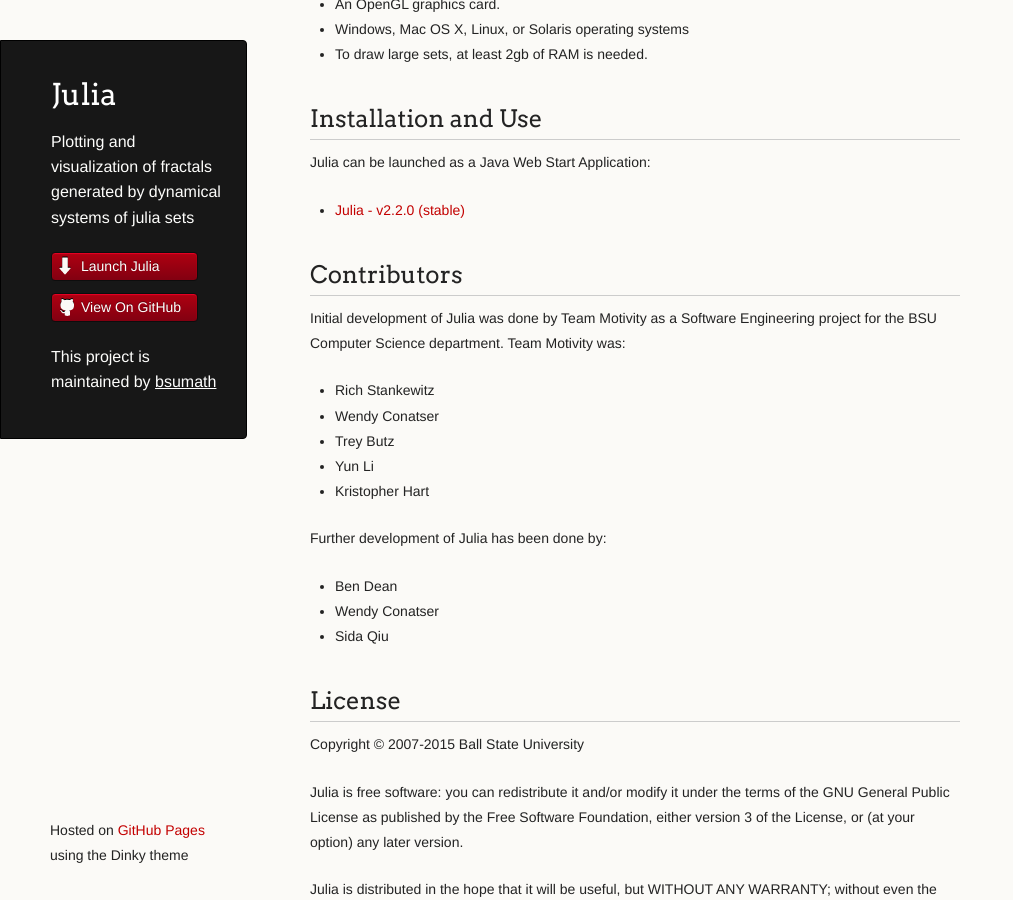
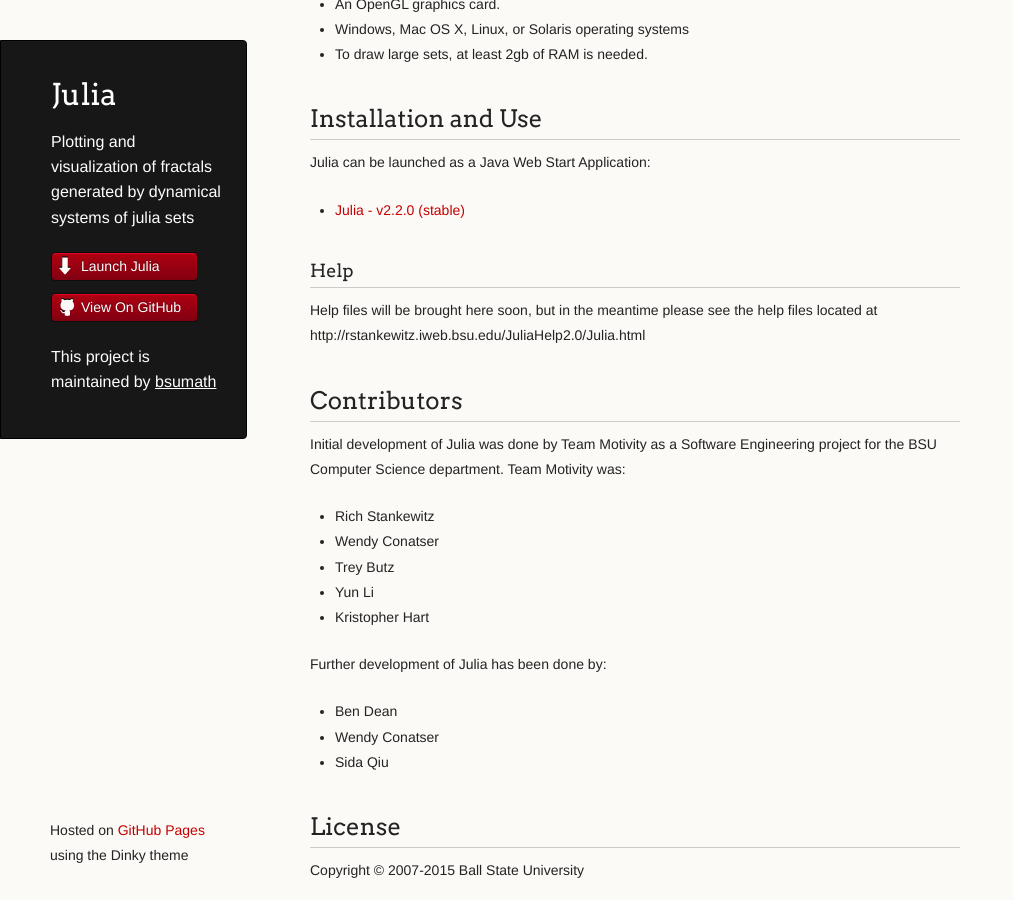
Before and after one commit to bsumath/julia, a Jekyll site: the page built from index.md, in a window 1280 px wide and 900 px high, scrolled down 561 px. Shown: the whole window, without its empty margins (0-1013 px from the left). Built offline with Jekyll 4.4.1, drawn with Linux system fonts in a browser that asks for light colours.

Commit message:
adding link to help files

```diff
--- a/index.md
+++ b/index.md
@@ -31,6 +31,9 @@
 
 * [Julia - v2.2.0 (stable)]({{ "/jnlp/julia.jnlp" | prepend: site.baseurl }})
 
+### Help
+Help files will be brought here soon, but in the meantime please see the help files
+located at http://rstankewitz.iweb.bsu.edu/JuliaHelp2.0/Julia.html
 
 Contributors
 ------------
```
